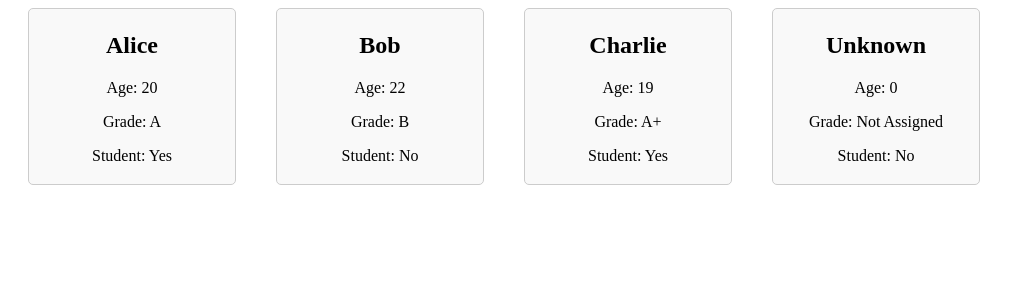
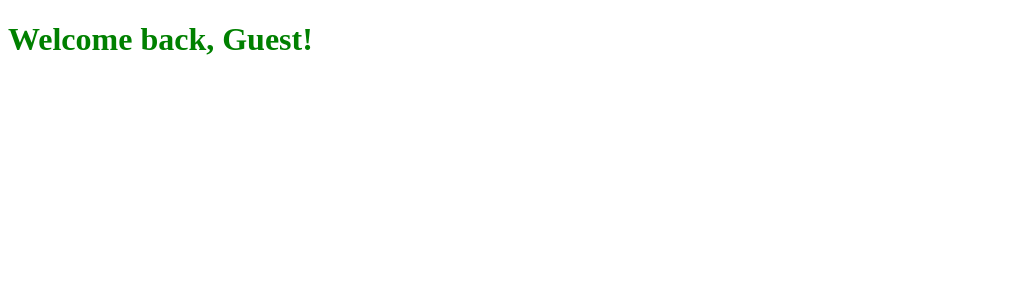
Before and after one commit to mohmedRefat/my-react-app, a React (Vite) app: page / in a window 1280 px wide. Shown: the top 300 px of the page, without its empty margins (0-1035 px from the left). Built offline with nearby package versions, Linux system fonts and the light colour scheme.

Commit message:
Condtional rendering

```diff
--- a/src/App.jsx
+++ b/src/App.jsx
@@ -1,33 +1,17 @@
 /*
-*what is props in react?
-Props (short for "properties") in React are a way to pass data from a parent component
-to a child component. They are read-only and allow components to be dynamic and reusable
- by providing them with different data. Props are passed to
-components in a similar way to how attributes are added to HTML elements.
-
-* what is prop types in react?
-PropTypes is a library in React that allows developers to specify the types of props
-that a component should receive. This helps catch bugs by ensuring that the correct
-data types are passed to components, and provides better documentation for the expected
-props. PropTypes can validate primitive types like strings and numbers, as well as
-more complex types like arrays and objects.
-
-*Default props in react?
-Default props in React are a way to define default values for props that a component
-might receive. If a parent component does not provide a value for a specific prop,
-the component will use the default value instead. This is useful for ensuring that
-components have sensible defaults and can function correctly even if certain props
-are not provided.
+* what is condition rendering in react?
+ Condition rendering in React is a technique used
+to render different components or elements based
+on certain conditions or states. It allows developers
+ to create dynamic user interfaces that can change based
+ on user interactions, data changes, or other factors.
 
 */
-import Student from "./Student.jsx";
+import UserGreeting from "./UserGreeting";
 function App() {
   return (
     <>
-      <Student name="Alice" age={20} grade="A" isStudent={true} />
-      <Student name="Bob" age={22} grade="B" isStudent={false} />
-      <Student name="Charlie" age={19} grade="A+" isStudent={true} />
-      <Student />
+      <UserGreeting  isLoggedIn={true} />
     </>
   );
 }
--- a/src/Student.jsx
+++ /dev/null
@@ -1,32 +0,0 @@
-import PropTypes from "prop-types";
-function Student(props) {
-  const { name, age, grade, isStudent } = props;
-
-  const displayName = name && String(name).trim() ? name : "Unknown";
-  const displayAge = Number.isFinite(age) ? age : 0;
-  const displayGrade = grade && String(grade).trim() ? grade : "Not Assigned";
-  const displayIsStudent = typeof isStudent === "boolean" ? isStudent : false;
-
-  return (
-    <div className="student">
-      <h2>{displayName}</h2>
-      <p>Age: {displayAge}</p>
-      <p>Grade: {displayGrade}</p>
-      <p>Student: {displayIsStudent ? "Yes" : "No"}</p>
-    </div>
-  );
-}
-Student.propTypes = {
-  name: PropTypes.string,
-  age: PropTypes.number,
-  grade: PropTypes.string,
-  isStudent: PropTypes.bool,
-};
-Student.defaultProps = {
-  name: "Unknown",
-  age: 0,
-  grade: "Not Assigned",
-  isStudent: false,
-};
-
-export default Student;
--- /dev/null
+++ b/src/UserGreeting.jsx
@@ -0,0 +1,14 @@
+import PropTypes from "prop-types";
+function UserGreeting({ name="Guest", isLoggedIn=false }) {
+  const welcomeMessage = <h1 className="Welcome">Welcome back, {name}!</h1>;
+  const signUpMessage = <h1 className="SignUp">Please sign up.</h1>;
+  return isLoggedIn ? welcomeMessage : signUpMessage;
+}
+
+UserGreeting.propTypes = {
+  name: PropTypes.string,
+  isLoggedIn: PropTypes.bool.isRequired,
+};
+
+
+export default UserGreeting;
--- a/src/index.css
+++ b/src/index.css
@@ -1,12 +1,9 @@
-    .student {
-        border: 1px solid #ccc;
-        border-radius: 5px;
-        padding: 3px;
-        margin: 10px 0;
-        width: 200px;
-        text-align: center;
-        margin: auto 20px;
-        display: inline-block;
-        background-color: #f9f9f9;
+.Welcome {
+    color: green;
+    font-weight: bold;
+}
 
-    }
+.SignUp {
+    color: red;
+    font-weight: bold;
+}
```
